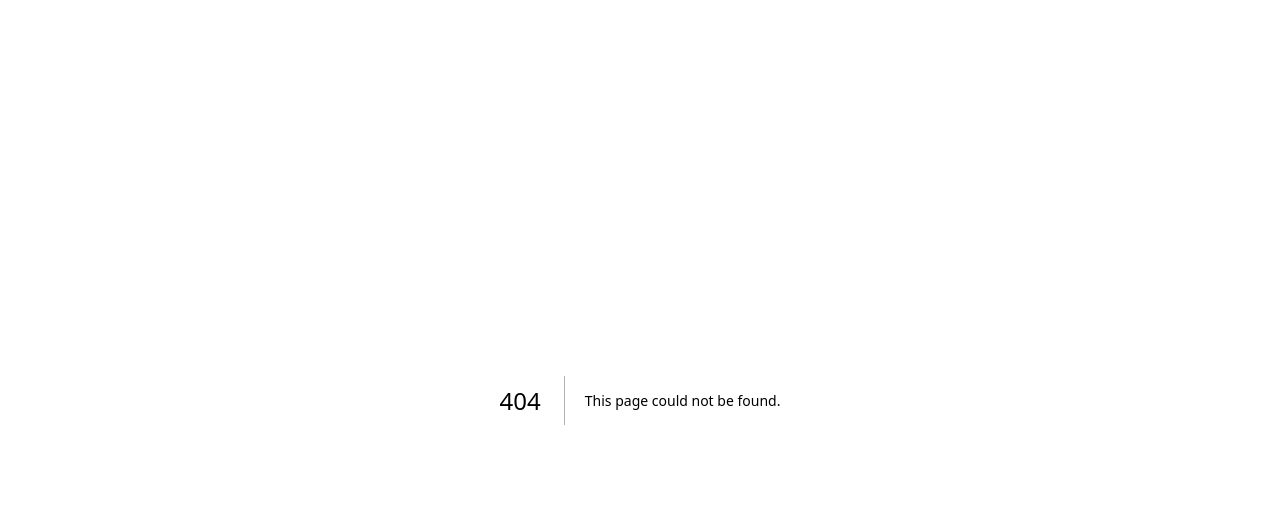
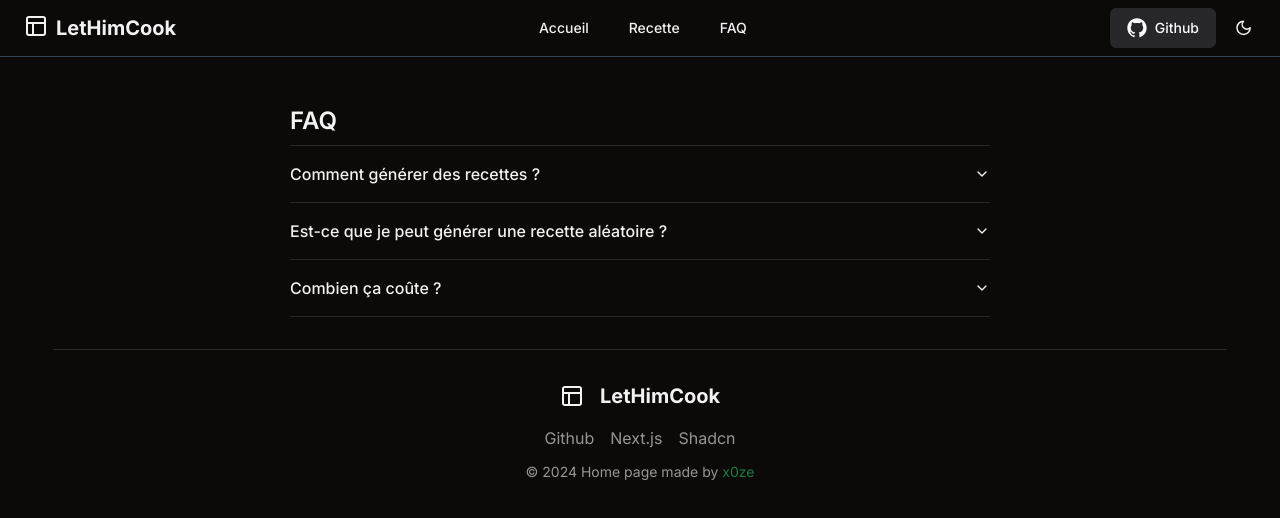
Before and after one commit to x0ze/Cooking-AI, a Next.js app in the folder lethimcook-app/: page /faq in a window 1280 px wide. Before the commit this address had no page. Shown: the top 518 px of the page. Built offline with nearby package versions, Linux system fonts and the light colour scheme.

Commit message:
add FAQ and update navbar

```diff
--- /dev/null
+++ b/lethimcook-app/app/faq/page.tsx
@@ -0,0 +1,13 @@
+import { AccordionDemo } from "@/components/ui/AccordionDemo";
+import { Navbar } from "@/components/ui/Navbar";
+import { Footer } from "@/components/ui/Footer";
+
+export default function Home() {
+  return (
+    <div>
+      <Navbar></Navbar>
+      <AccordionDemo></AccordionDemo>
+      <Footer />
+    </div>
+  );
+}
--- /dev/null
+++ b/lethimcook-app/components/ui/AccordionDemo.tsx
@@ -0,0 +1,37 @@
+import {
+    Accordion,
+    AccordionContent,
+    AccordionItem,
+    AccordionTrigger,
+  } from "@/components/ui/accordion"
+
+  export function AccordionDemo() {
+    return (
+        <Accordion type="single" collapsible className="w-[700px] m-[auto] mt-4">
+            <h2 className="mt-12 border-b pb-2 text-2xl font-semibold">FAQ</h2>
+            <AccordionItem value="item-1">
+                <AccordionTrigger>Comment générer des recettes ?</AccordionTrigger>
+                <AccordionContent>
+                1. Allez dans la page recette.<br />
+                2. Sélectionnez un mode.<br />
+                3. Prenez une photo ou entrez vos ingredients.<br />
+                4. Vous pouvez affinez votre plat avec des réglages supplémentaires, comme votre niveau en cuisine ou le niveau de piquant du plat.<br />
+                5. Entrez vos allergies et selectionnez votre régime (vegan, halal). Vous pouvez aussi spécifier un nombre de calories pour votre plat. Sauvegarder ensuite vos préférences.<br />
+                6. Cliquer sur le bouton finish, attendez quelques secondes et vous aurez votre recette.
+                </AccordionContent>
+            </AccordionItem>
+            <AccordionItem value="item-2">
+                <AccordionTrigger>Est-ce que je peut générer une recette aléatoire ?</AccordionTrigger>
+                <AccordionContent>
+                Oui. Sélectionnez le mode manuel et n'entrez aucun ingrédient. L'IA vous générera une recette aléatoire.
+                </AccordionContent>
+            </AccordionItem>
+            <AccordionItem value="item-3">
+                <AccordionTrigger>Combien ça coûte ?</AccordionTrigger>
+                <AccordionContent>
+                C'est gratuit.
+                </AccordionContent>
+            </AccordionItem>
+        </Accordion>
+    )
+    }
--- a/lethimcook-app/components/ui/Navbar.tsx
+++ b/lethimcook-app/components/ui/Navbar.tsx
@@ -32,10 +32,6 @@ const routeList: RouteProps[] = [
   {
     href: "/recipe",
     label: "Recette",
-  },
-  {
-    href: "/pricing",
-    label: "Prix",
   },
   {
     href: "/faq",
--- /dev/null
+++ b/lethimcook-app/components/ui/accordion.tsx
@@ -0,0 +1,58 @@
+"use client"
+
+import * as React from "react"
+import * as AccordionPrimitive from "@radix-ui/react-accordion"
+import { ChevronDown } from "lucide-react"
+
+import { cn } from "@/lib/utils"
+
+const Accordion = AccordionPrimitive.Root
+
+const AccordionItem = React.forwardRef<
+  React.ElementRef<typeof AccordionPrimitive.Item>,
+  React.ComponentPropsWithoutRef<typeof AccordionPrimitive.Item>
+>(({ className, ...props }, ref) => (
+  <AccordionPrimitive.Item
+    ref={ref}
+    className={cn("border-b", className)}
+    {...props}
+  />
+))
+AccordionItem.displayName = "AccordionItem"
+
+const AccordionTrigger = React.forwardRef<
+  React.ElementRef<typeof AccordionPrimitive.Trigger>,
+  React.ComponentPropsWithoutRef<typeof AccordionPrimitive.Trigger>
+>(({ className, children, ...props }, ref) => (
+  <AccordionPrimitive.Header className="flex">
+    <AccordionPrimitive.Trigger
+      ref={ref}
+      className={cn(
+        "flex flex-1 items-center justify-between py-4 font-medium transition-all hover:underline [&[data-state=open]>svg]:rotate-180",
+        className
+      )}
+      {...props}
+    >
+      {children}
+      <ChevronDown className="h-4 w-4 shrink-0 transition-transform duration-200" />
+    </AccordionPrimitive.Trigger>
+  </AccordionPrimitive.Header>
+))
+AccordionTrigger.displayName = AccordionPrimitive.Trigger.displayName
+
+const AccordionContent = React.forwardRef<
+  React.ElementRef<typeof AccordionPrimitive.Content>,
+  React.ComponentPropsWithoutRef<typeof AccordionPrimitive.Content>
+>(({ className, children, ...props }, ref) => (
+  <AccordionPrimitive.Content
+    ref={ref}
+    className="overflow-hidden text-sm transition-all data-[state=closed]:animate-accordion-up data-[state=open]:animate-accordion-down"
+    {...props}
+  >
+    <div className={cn("pb-4 pt-0", className)}>{children}</div>
+  </AccordionPrimitive.Content>
+))
+
+AccordionContent.displayName = AccordionPrimitive.Content.displayName
+
+export { Accordion, AccordionItem, AccordionTrigger, AccordionContent }
```
